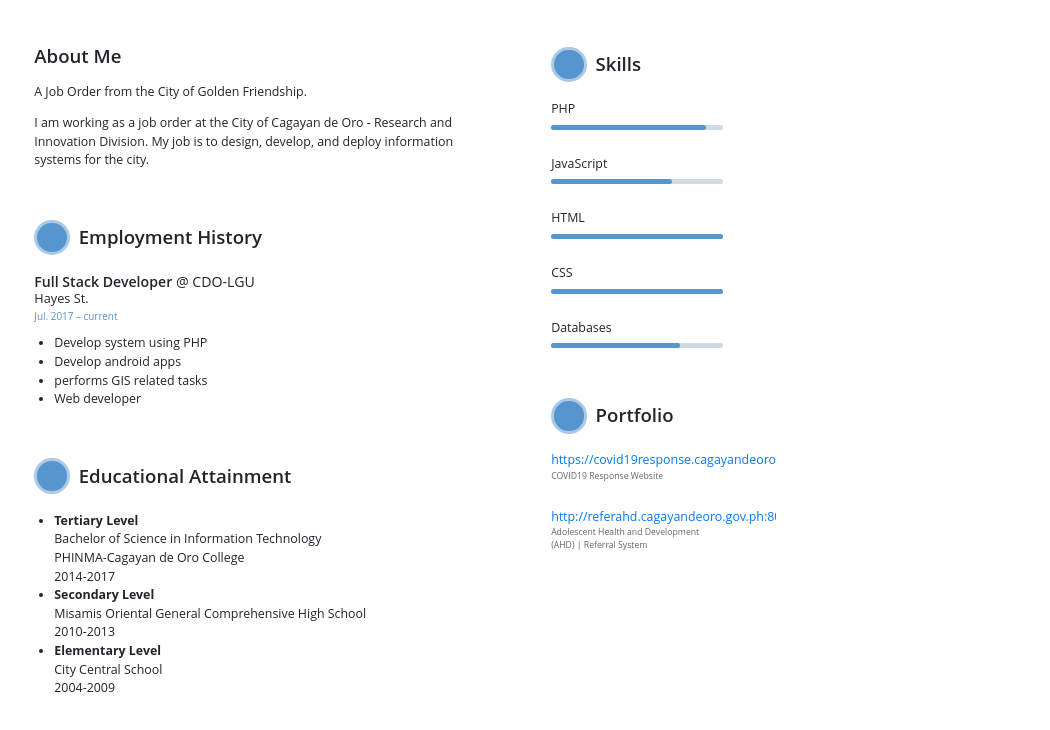
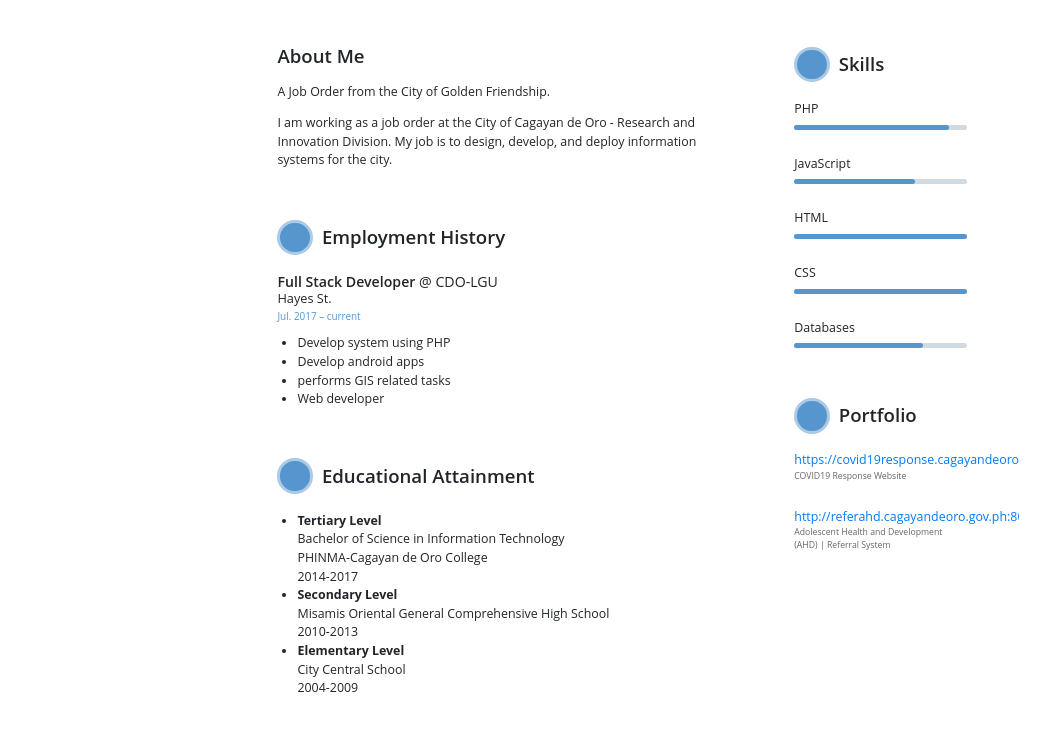
Before and after one commit to karisitalyn/karisitalyn.github.cv, a plain HTML site: page index.html in a window 1280 px wide. Shown: the part 198-928 px from the top of the page, without its empty margins (18-1068 px from the left). Drawn offline with nearby package versions, Linux system fonts and the light colour scheme; a web font is replaced by a local one.

Commit message:
add important

```diff
--- a/css/styles.css
+++ b/css/styles.css
@@ -28,7 +28,7 @@ body {
   justify-content: center;
   width: 210mm;
   height: 297mm;
-  margin: auto;
+  margin: auto !important;
 }
 .btn-print {
   z-index: 1;
```
